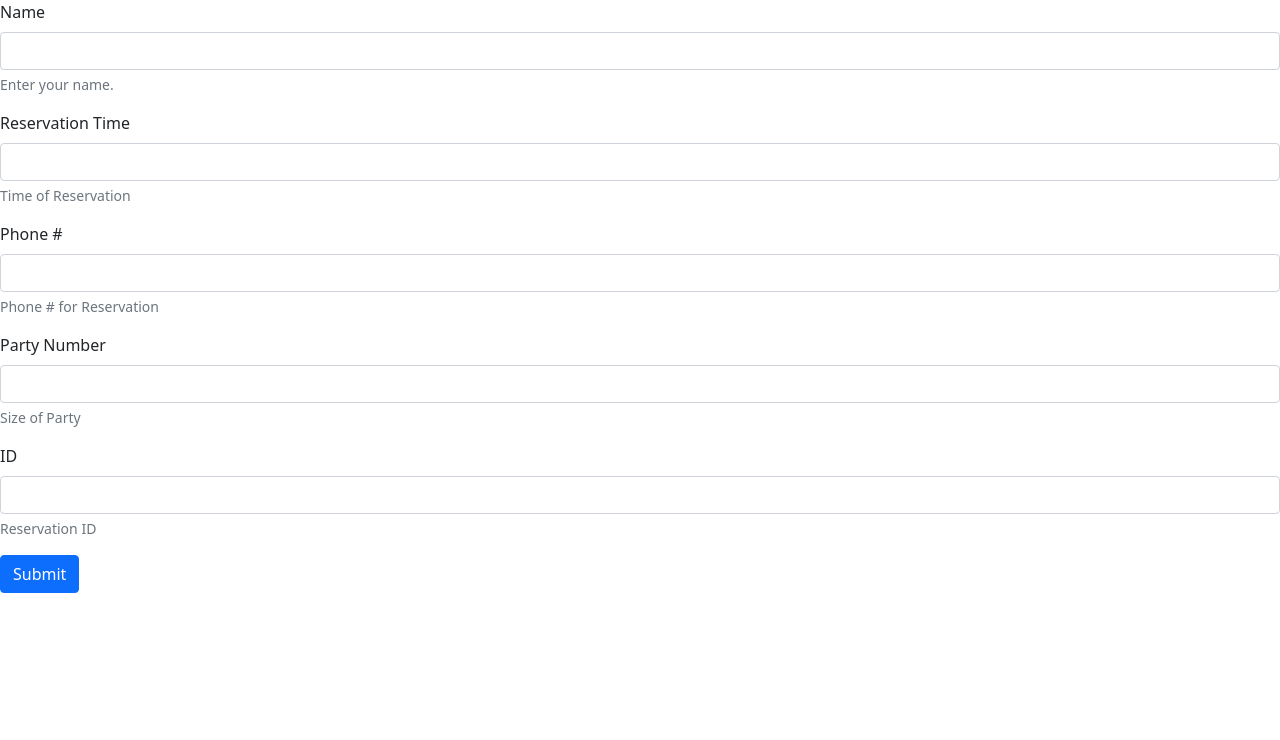
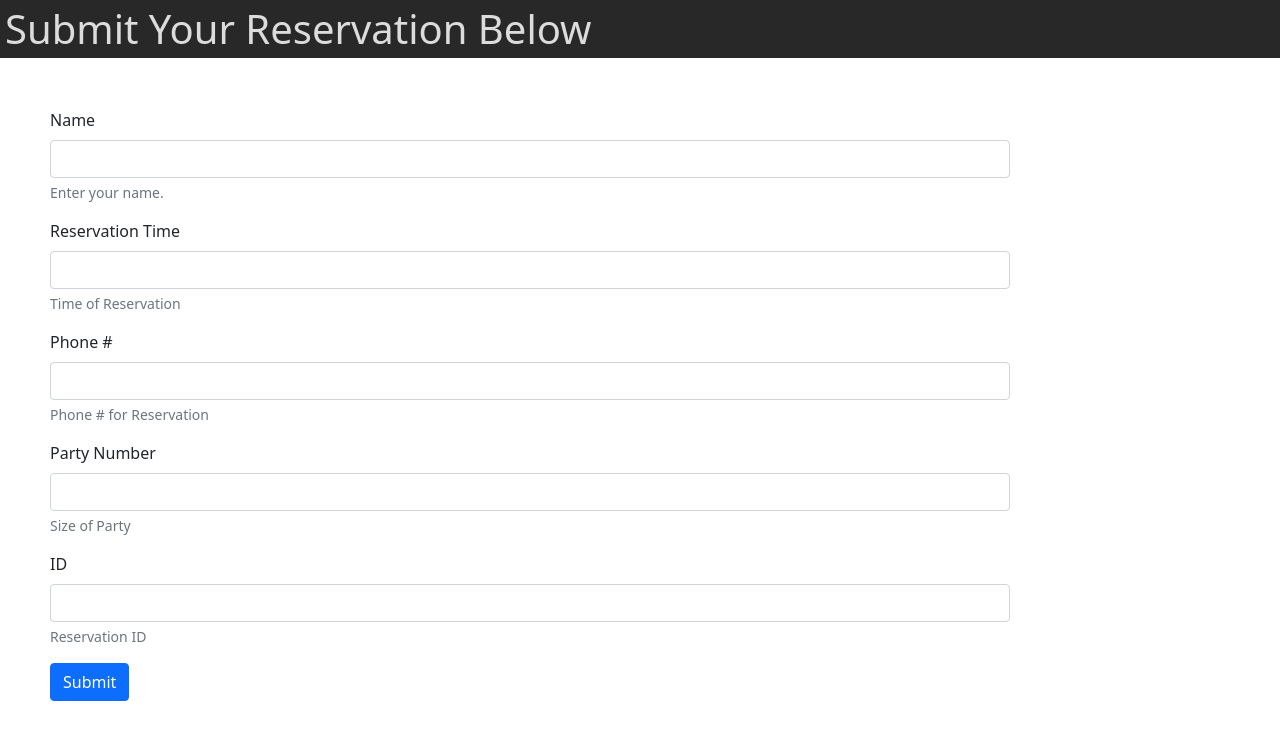
Before and after one commit to gregriss/mini-restaurant, a website: page public/index.html in a window 1280 px wide. Drawn offline with nearby package versions, Linux system fonts and the light colour scheme.

Commit message:
created style.css, added basic styles for index.html

```diff
--- /dev/null
+++ b/assets/style.css
@@ -0,0 +1,15 @@
+* {
+    box-sizing: border-box;
+}
+
+h1 {
+    padding: 5px;
+    margin: 0 0 30px 0;
+    background: rgb(40,40,40);
+    color: rgb(220,220,220);
+}
+
+form {
+    width: 75%;
+    margin: 50px;
+}
--- a/public/index.html
+++ b/public/index.html
@@ -4,10 +4,15 @@
     <meta charset="UTF-8">
     <meta http-equiv="X-UA-Compatible" content="IE=edge">
     <meta name="viewport" content="width=device-width, initial-scale=1.0">
+
+    <title>Restaurant</title>
     <link href="https://cdn.jsdelivr.net/npm/bootstrap@5.0.0-beta2/dist/css/bootstrap.min.css" rel="stylesheet" integrity="sha384-BmbxuPwQa2lc/FVzBcNJ7UAyJxM6wuqIj61tLrc4wSX0szH/Ev+nYRRuWlolflfl" crossorigin="anonymous">
-    <title>Restaurant</title>
+    <link rel="stylesheet" href="../assets/style.css">
 </head>
 <body>
+  <h1>
+    Submit Your Reservation Below
+  </h1>
     <form>
         <div class="mb-3">
           <label for="name" class="form-label">Name</label>
--- a/server.js
+++ b/server.js
@@ -64,8 +64,6 @@ const reservations = [
     }
 ];
 
-
-
 // Sets up the Express app to handle data parsing
 app.use(express.urlencoded({ extended: true }));
 app.use(express.json());
```
